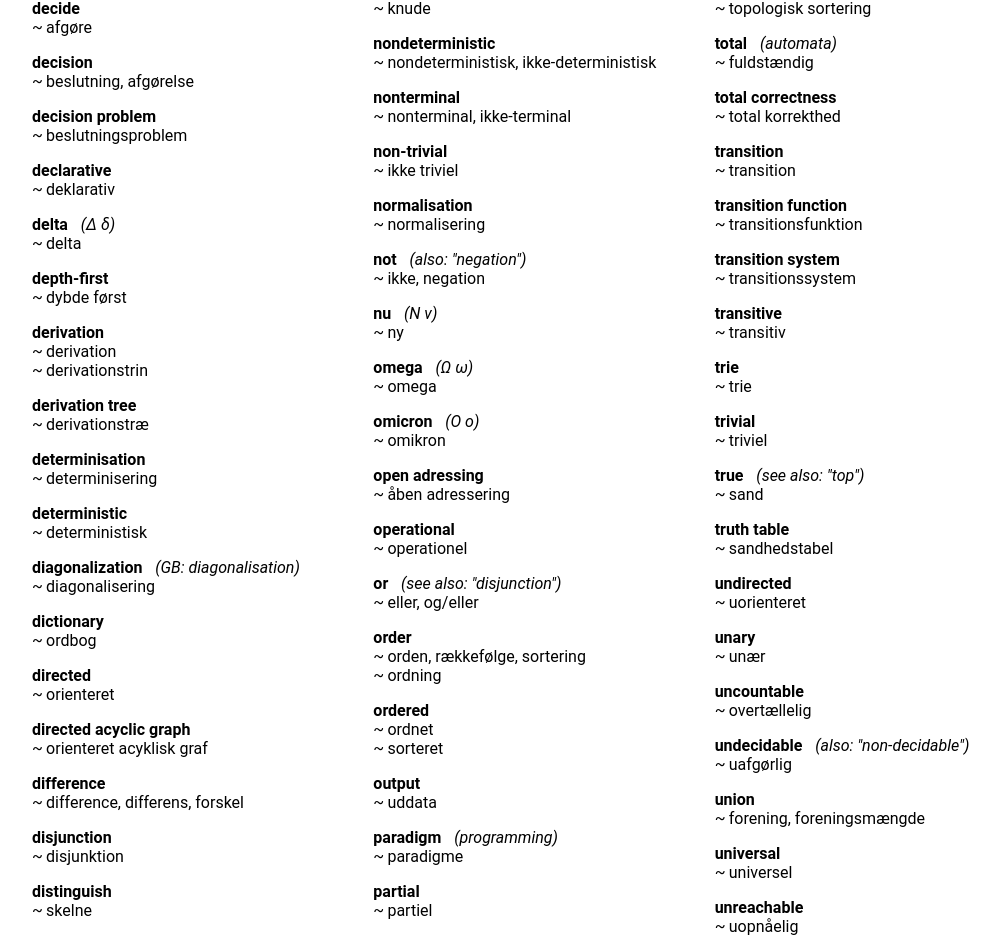
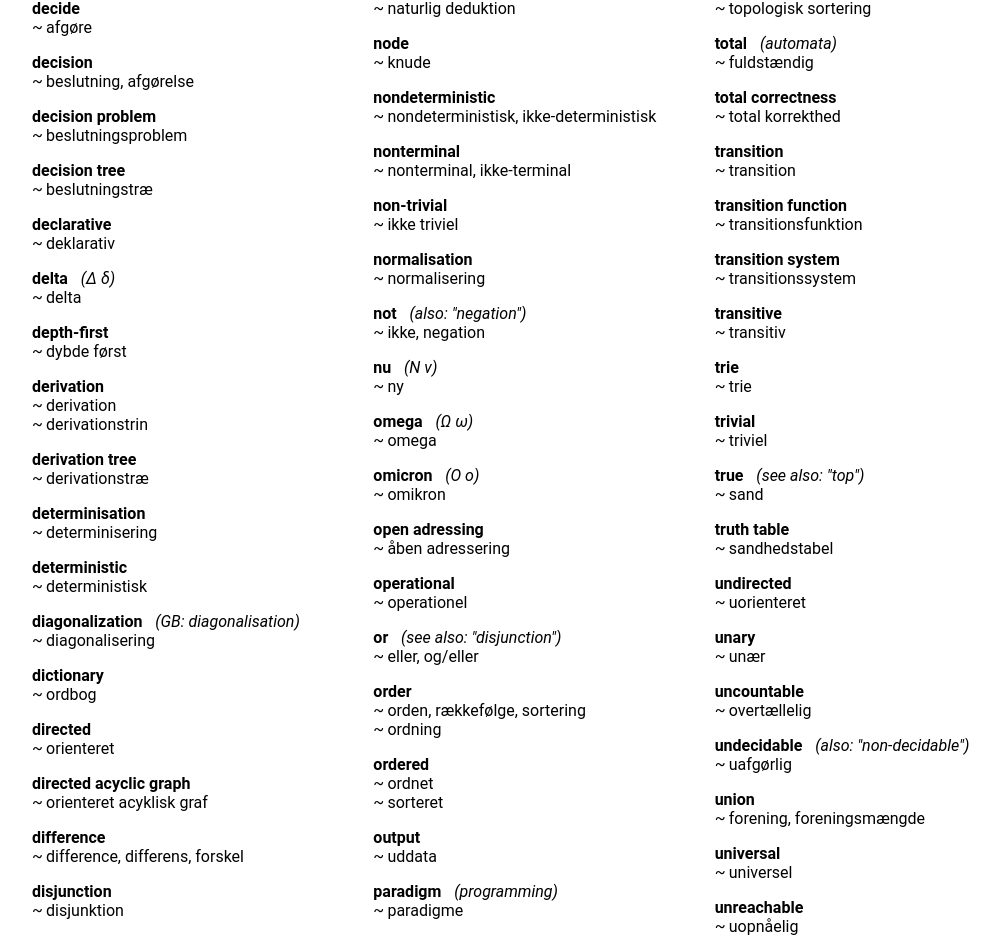
Before and after one commit to SSoelvsten/en-dk, a React (Create React App) app: page / in a window 1280 px wide. Shown: the part 3915-4852 px from the top of the page, without its empty margins (112-1112 px from the left). Built offline with nearby package versions, Linux system fonts and the light colour scheme.

Commit message:
Add 'decision tree'

```diff
--- a/src/dictionary.ts
+++ b/src/dictionary.ts
@@ -396,6 +396,11 @@ export const en_dk : Lexeme[] = [
     keywords: ["complexity theory", "formal methods"]
   },
   {
+    word: "decision tree",
+    translations: ["beslutningstræ"],
+    keywords: ["machine learning"]
+  },
+  {
     word: "declarative",
     translations: ["deklarativ"],
     keywords: ["formal methods"]
```
